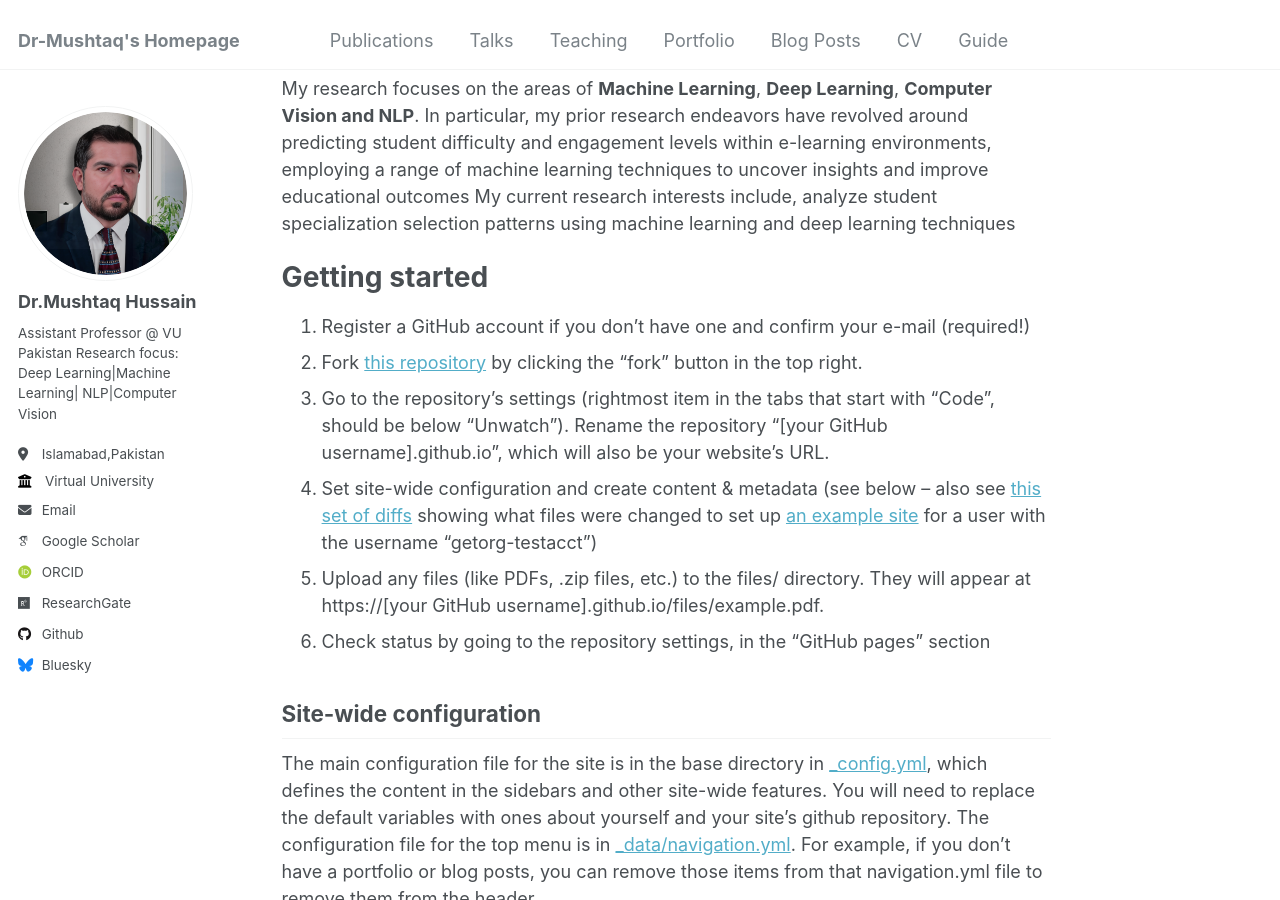
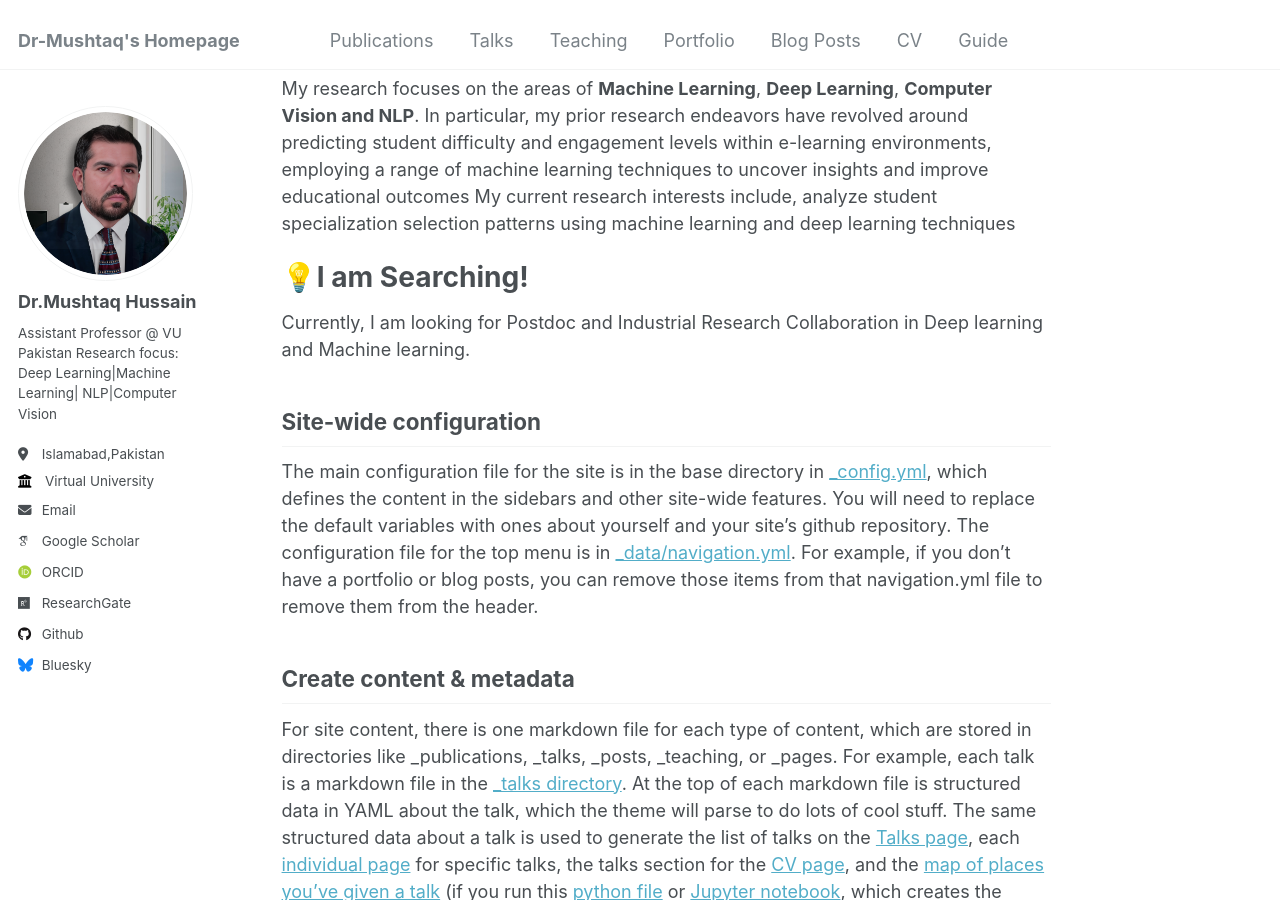
Before and after one commit to dr-mushtaq/dr-mushtaq.github.io, a Jekyll site: the page built from _pages/about.md, in a window 1280 px wide and 900 px high, scrolled down 279 px. Built offline with Jekyll 4.4.1, drawn with Linux system fonts in a browser that asks for light colours; some web fonts are replaced.

Commit message:
Update about.md

```diff
--- a/_pages/about.md
+++ b/_pages/about.md
@@ -13,14 +13,9 @@ I am **Mushtaq Hussain**, regular faculty at the [Virtual University of Pakistan
 ======
 My research focuses on the areas of **Machine Learning**, **Deep Learning**, **Computer Vision and NLP**.  In particular, my prior research endeavors have revolved around predicting student difficulty and engagement levels within e-learning environments, employing a range of machine learning techniques to uncover insights and improve educational outcomes My current research interests include, analyze student specialization selection patterns using machine learning and deep learning techniques
 
-Getting started
+💡I am Searching!
 ======
-1. Register a GitHub account if you don't have one and confirm your e-mail (required!)
-1. Fork [this repository](https://github.com/academicpages/academicpages.github.io) by clicking the "fork" button in the top right.
-1. Go to the repository's settings (rightmost item in the tabs that start with "Code", should be below "Unwatch"). Rename the repository "[your GitHub username].github.io", which will also be your website's URL.
-1. Set site-wide configuration and create content & metadata (see below -- also see [this set of diffs](http://archive.is/3TPas) showing what files were changed to set up [an example site](https://getorg-testacct.github.io) for a user with the username "getorg-testacct")
-1. Upload any files (like PDFs, .zip files, etc.) to the files/ directory. They will appear at https://[your GitHub username].github.io/files/example.pdf.
-1. Check status by going to the repository settings, in the "GitHub pages" section
+Currently, I am looking for Postdoc and Industrial Research Collaboration in Deep learning and Machine learning.
 
 Site-wide configuration
 ------
```
